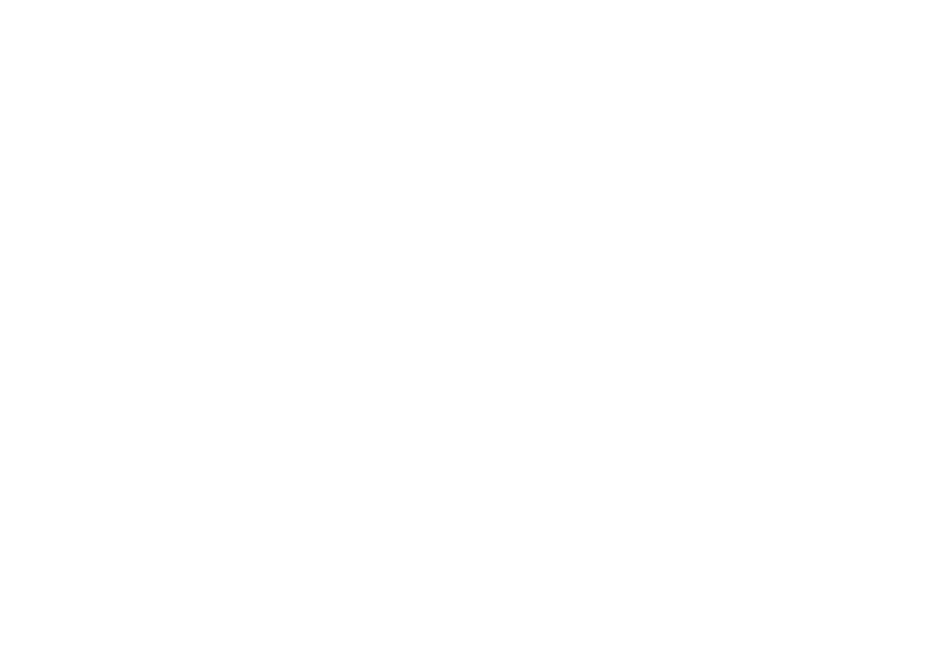
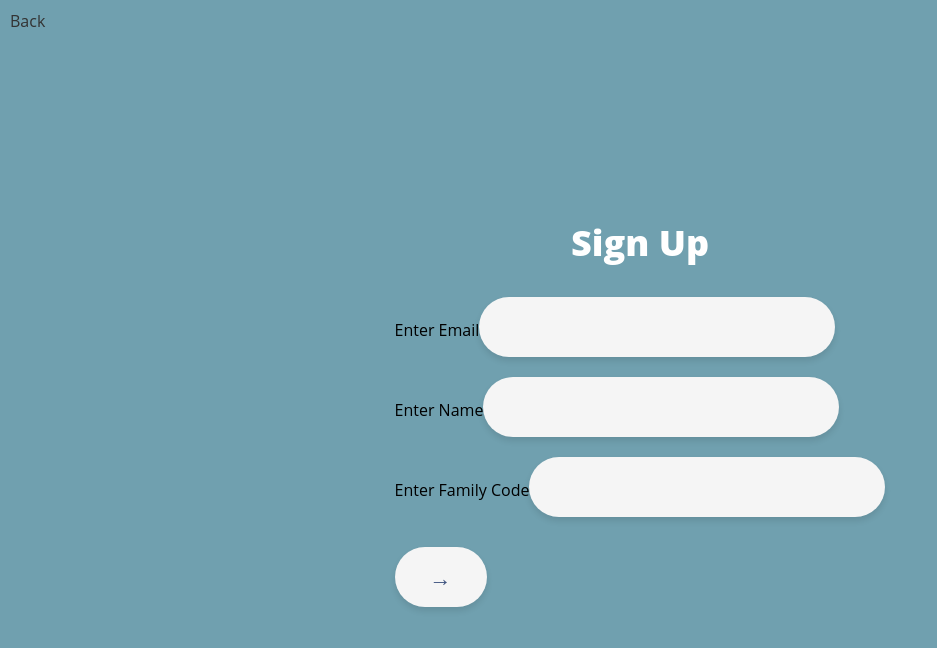
Before and after one commit to Hareem-K/HabitCircle_albertahealthhack, a React (Create React App) app in the folder habitcircle/: page /family-signup in a window 1280 px wide. Before the commit this address had no page. Shown: the top 648 px of the page, without its empty margins (0-937 px from the left). Built offline with nearby package versions, Linux system fonts and the light colour scheme.

Commit message:
rough family sign up form

```diff
--- a/habitcircle/src/App.js
+++ b/habitcircle/src/App.js
@@ -2,6 +2,7 @@
 import { BrowserRouter as Router, Route, Routes } from 'react-router-dom';
 import WelcomePage from './Pages/WelcomePage';
 import UserSelect from './Pages/UserSelect';
+import FamilySignUp from './Pages/FamilySignUp';
 import AdminSignUp from './Pages/AdminSignUp';
 import MainDashboard from './Pages/MainDashboard';
 import PatientDashboard from './Pages/PatientDashboard';
@@ -12,7 +13,8 @@
       <Routes>
         <Route path="/" element={<WelcomePage />} />
         <Route path="/userselect" element={<UserSelect />} />
-        <Route path="/Admin" element={<AdminSignUp />} />
+        <Route path="/admin" element={<AdminSignUp />} />
+        <Route path="/family-signup" element={<FamilySignUp />} />
         <Route path="/patientDashboard" element={<PatientDashboard />} />
         <Route path="/mainDashboard" element={<MainDashboard />} />
       </Routes>
--- a/habitcircle/src/Pages/FamilySignUp.js
+++ b/habitcircle/src/Pages/FamilySignUp.js
@@ -1,7 +1,63 @@
 //Family Member enters family code and goes to family dashboard
 import React, { useState } from 'react';
+import { useNavigate } from 'react-router-dom';
 import './Styling/FamilySignUp.css';
 
 function FamilySignUp() {
+    const navigate = useNavigate();
+    const [email, setEmail] = useState('');
+    const [name, setName] = useState('');
+    const [familyCode, setFamilyCode] = useState('');
 
+    const handleSubmit = (e) => {
+        e.preventDefault();
+        // Handle form submission and validation if needed
+        navigate('/mainDashboard');
+    };
+
+    return (
+        <div className="family-signup-background">
+            <div className="navbar">
+                <a href="/userselect">Back</a>
+            </div>
+            <div className="family-signup-content">
+                <h1>Sign Up</h1>
+                <form onSubmit={handleSubmit}>
+                    <div>
+                        <label htmlFor="email">Enter Email</label>
+                        <input
+                            type="email"
+                            id="email"
+                            value={email}
+                            onChange={(e) => setEmail(e.target.value)}
+                            required
+                        />
+                    </div>
+                    <div>
+                        <label htmlFor="name">Enter Name</label>
+                        <input
+                            type="text"
+                            id="name"
+                            value={name}
+                            onChange={(e) => setName(e.target.value)}
+                            required
+                        />
+                    </div>
+                    <div>
+                        <label htmlFor="familyCode">Enter Family Code</label>
+                        <input
+                            type="text"
+                            id="familyCode"
+                            value={familyCode}
+                            onChange={(e) => setFamilyCode(e.target.value)}
+                            required
+                        />
+                    </div>
+                    <button type="submit">→</button>
+                </form>
+            </div>
+        </div>
+    );
 }
+
+export default FamilySignUp;
--- /dev/null
+++ b/habitcircle/src/Pages/Styling/FamilySignUp.css
@@ -0,0 +1,54 @@
+.family-signup-background {
+    position: relative;
+    height: 100vh;
+    background-color: #70A0AF;
+    display: flex;
+    flex-direction: column;
+    justify-content: center;
+    align-items: center;
+}
+
+.family-signup-content {
+    display: flex;
+    flex-direction: column;
+    align-items: center;
+    z-index: 1;
+}
+
+.family-signup-content h1 {
+    color: white;
+    font-size: 36px;
+    font-weight: 800;
+    margin-bottom: 20px;
+}
+
+.family-signup-content input {
+    font-size: 22px;
+    margin: 10px 0;
+    padding: 15px 35px;
+    background-color: #F5F5F5;
+    color: #405580;
+    border: none;
+    border-radius: 50px;
+    box-shadow: 0 4px 6px rgba(0, 0, 0, 0.1);
+    outline: none;
+    text-align: center;
+}
+
+.family-signup-content button {
+    font-size: 22px;
+    margin-top: 20px;
+    padding: 15px 35px;
+    background-color: #F5F5F5;
+    color: #405580;
+    border: none;
+    border-radius: 50px;
+    cursor: pointer;
+    box-shadow: 0 4px 6px rgba(0, 0, 0, 0.1);
+    transition: background-color 0.3s ease, transform 0.3s ease;
+}
+
+.family-signup-content button:hover {
+    background-color: #e8e0e0;
+    transform: scale(1.05);
+}
```
